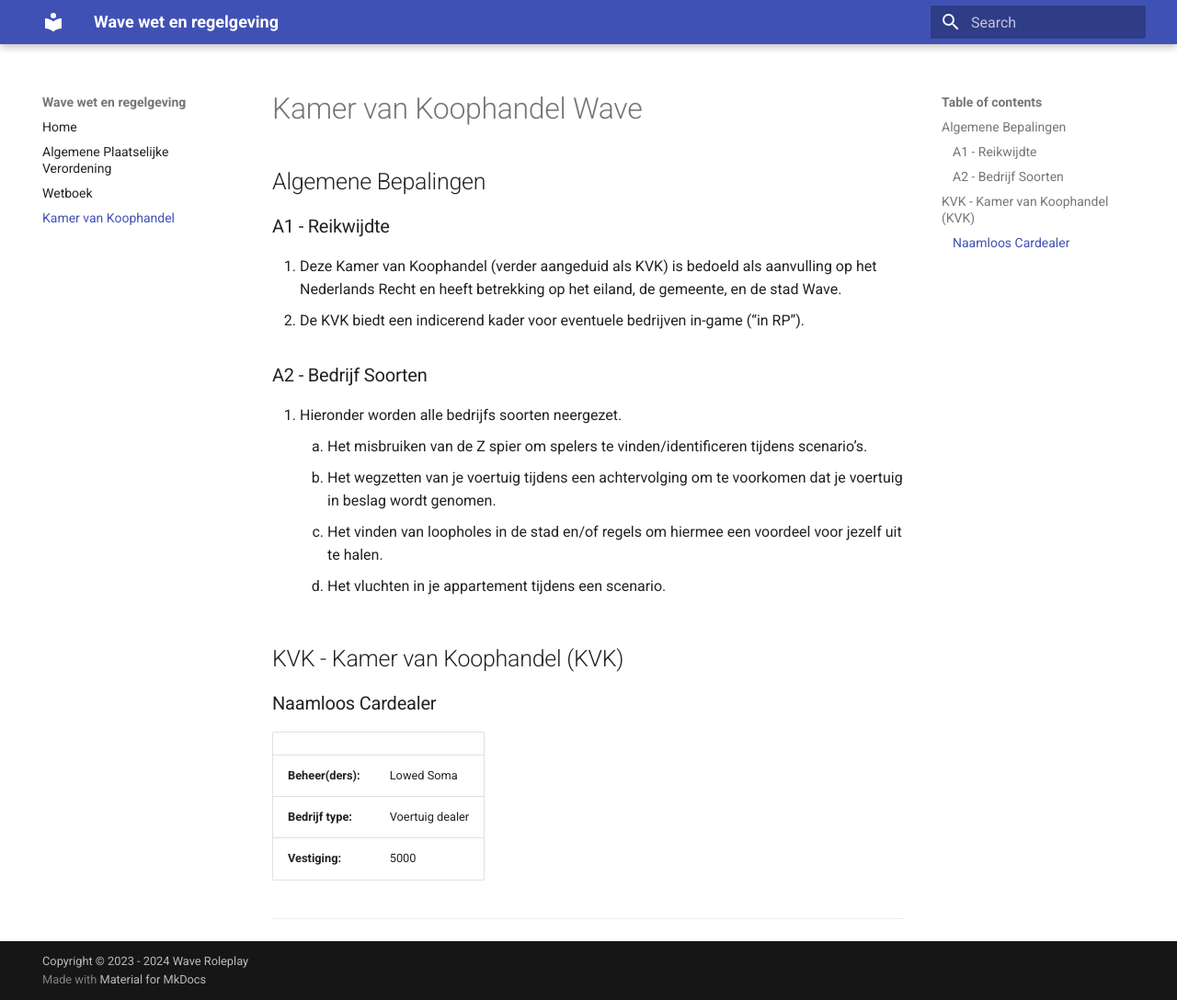
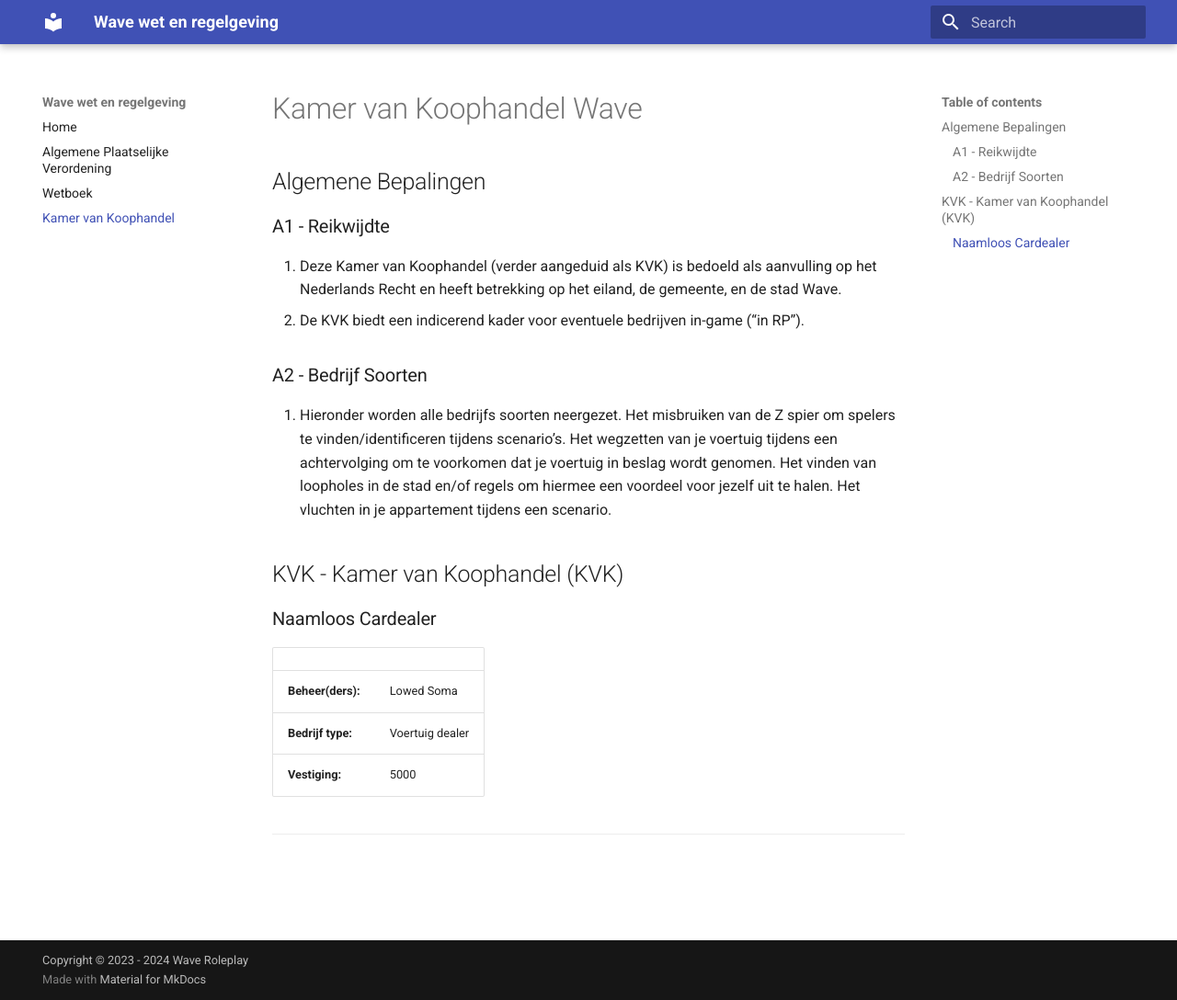
Before and after one commit to silentsources/wtsapv, an MkDocs documentation site: the page built from docs/kvk.md, in a window 1280 px wide and 1088 px high. Shown: the whole window at 92% size. Built offline with MkDocs 1.6.1 and Material for MkDocs 9.7.7, drawn with Linux system fonts in a browser that asks for light colours; some of the changed lines change nothing that is shown.

Commit message:
Update kvk.md

```diff
--- a/docs/kvk.md
+++ b/docs/kvk.md
@@ -10,10 +10,10 @@
 ### A2 - Bedrijf Soorten
 
 1. Hieronder worden alle bedrijfs soorten neergezet.
-    1. Het misbruiken van de Z spier om spelers te vinden/identificeren tijdens scenario’s.
-    2. Het wegzetten van je voertuig tijdens een achtervolging om te voorkomen dat je voertuig in beslag wordt genomen.
-    3. Het vinden van loopholes in de stad en/of regels om hiermee een voordeel voor jezelf uit te halen.
-    4. Het vluchten in je appartement tijdens een scenario.
+    Het misbruiken van de Z spier om spelers te vinden/identificeren tijdens scenario’s.
+    Het wegzetten van je voertuig tijdens een achtervolging om te voorkomen dat je voertuig in beslag wordt genomen.
+    Het vinden van loopholes in de stad en/of regels om hiermee een voordeel voor jezelf uit te halen.
+    Het vluchten in je appartement tijdens een scenario.
 
 ## KVK - Kamer van Koophandel (KVK)
 
```
